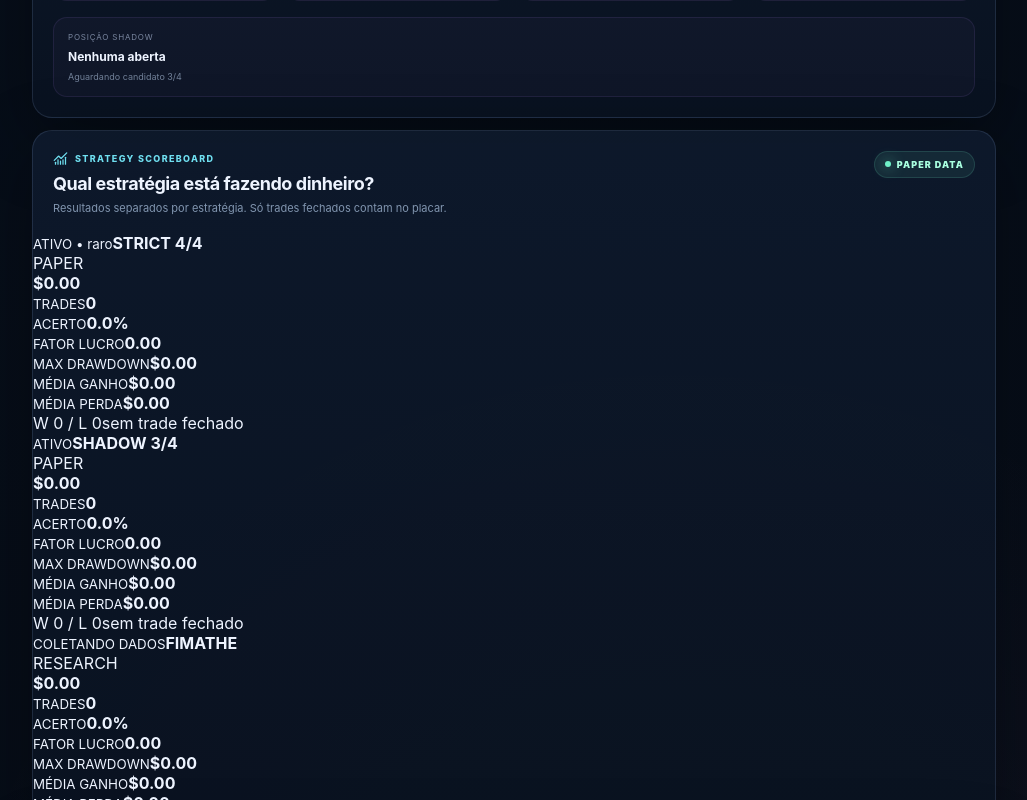
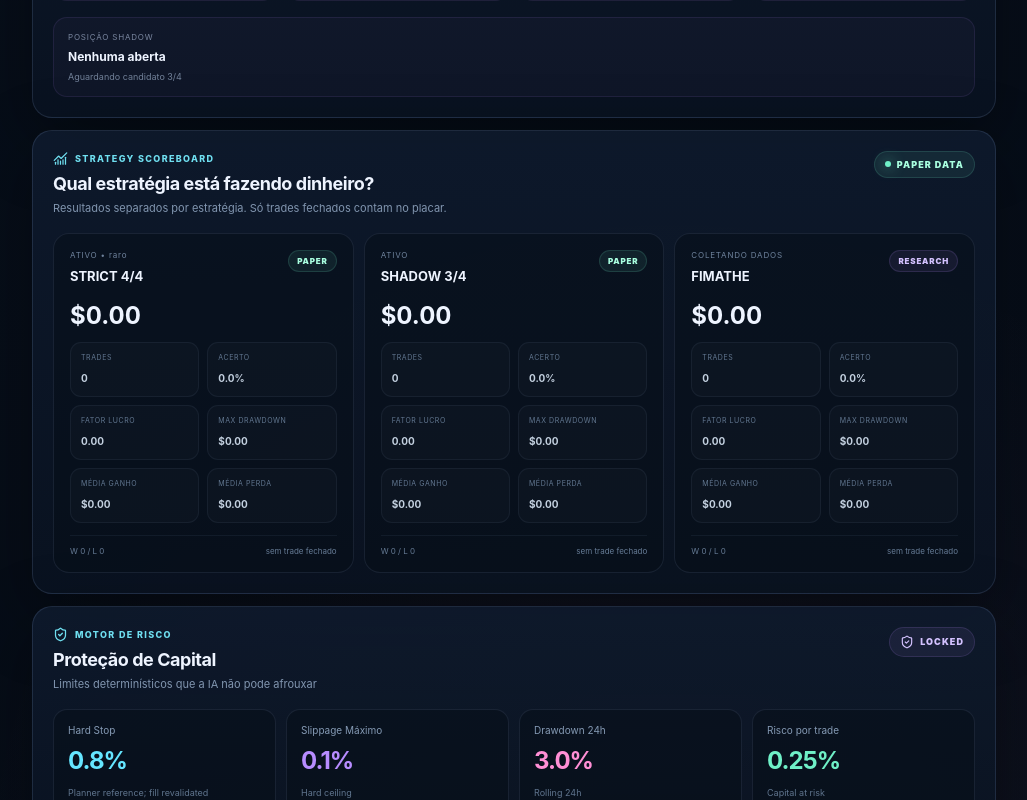
Before and after one commit to ValdemirJunior2020/tiago-trading, a React (Vite) app in the folder client/: page / in a window 1280 px wide. Shown: the part 1460-2260 px from the top of the page, without its empty margins (250-1277 px from the left). Built offline with nearby package versions, Linux system fonts and the light colour scheme; no server answers.

Commit message:
Style strategy performance scoreboard

```diff
--- a/client/src/styles.css
+++ b/client/src/styles.css
@@ -304,3 +304,24 @@ h1,h2,p{margin:0}
 .shadow-position span{display:block;color:#718098;font-size:9px;white-space:nowrap;overflow:hidden;text-overflow:ellipsis}
 @media(max-width:820px){.shadow-grid{grid-template-columns:1fr 1fr}}
 @media(max-width:560px){.shadow-grid{grid-template-columns:1fr}}
+
+
+.performance-board{margin-bottom:12px}
+.strategy-score-grid{display:grid;grid-template-columns:repeat(3,minmax(0,1fr));gap:10px;padding:0 20px 20px}
+.strategy-score-card{border:1px solid rgba(139,165,204,.12);background:rgba(7,14,24,.52);border-radius:16px;padding:16px;min-width:0}
+.strategy-score-head{display:flex;justify-content:space-between;gap:12px;align-items:flex-start}
+.strategy-score-head small{display:block;color:#6f839d;font-size:8px;letter-spacing:.1em;margin-bottom:5px}
+.strategy-score-head b{font-size:13px}
+.paper-badge,.research-badge{border-radius:999px;padding:5px 8px;font-size:8px;font-weight:900;letter-spacing:.1em}
+.paper-badge{color:#a9ffe0;background:rgba(111,240,199,.08);border:1px solid rgba(111,240,199,.14)}
+.research-badge{color:#d4c2ff;background:rgba(183,140,255,.08);border:1px solid rgba(183,140,255,.14)}
+.strategy-score-card>strong{display:block;font-size:24px;margin:16px 0 12px}
+.strategy-score-card>strong.profit-up{color:var(--mint)}
+.strategy-score-card>strong.profit-down{color:var(--danger)}
+.strategy-score-metrics{display:grid;grid-template-columns:1fr 1fr;gap:8px}
+.strategy-score-metrics>div{padding:10px;border-radius:11px;background:rgba(255,255,255,.018);border:1px solid rgba(139,165,204,.08)}
+.strategy-score-metrics small{display:block;color:#627790;font-size:7px;letter-spacing:.08em;margin-bottom:4px}
+.strategy-score-metrics b{font-size:10px;color:#c3d0df}
+.strategy-score-foot{display:flex;justify-content:space-between;gap:8px;margin-top:12px;padding-top:10px;border-top:1px solid rgba(139,165,204,.08);color:#667b95;font-size:8px}
+.strategy-score-foot span:last-child{text-align:right;white-space:nowrap;overflow:hidden;text-overflow:ellipsis}
+@media(max-width:980px){.strategy-score-grid{grid-template-columns:1fr}}
```
